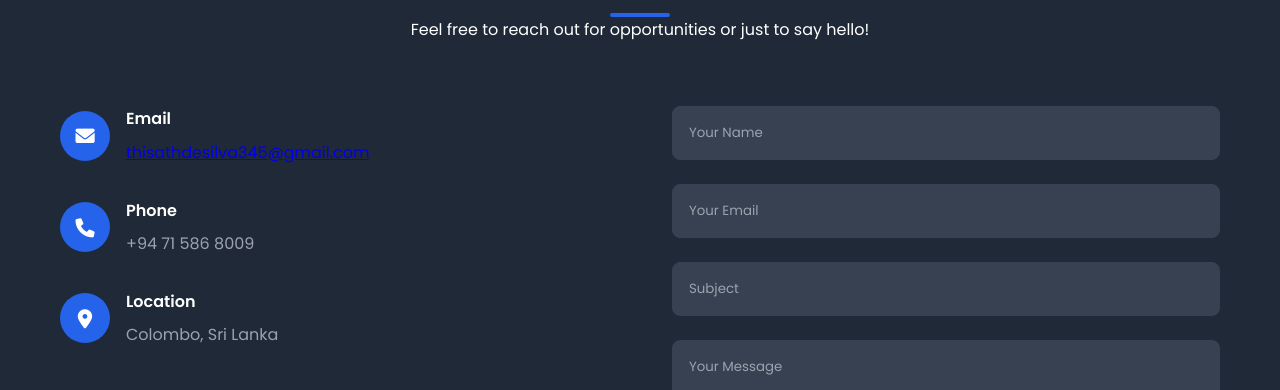
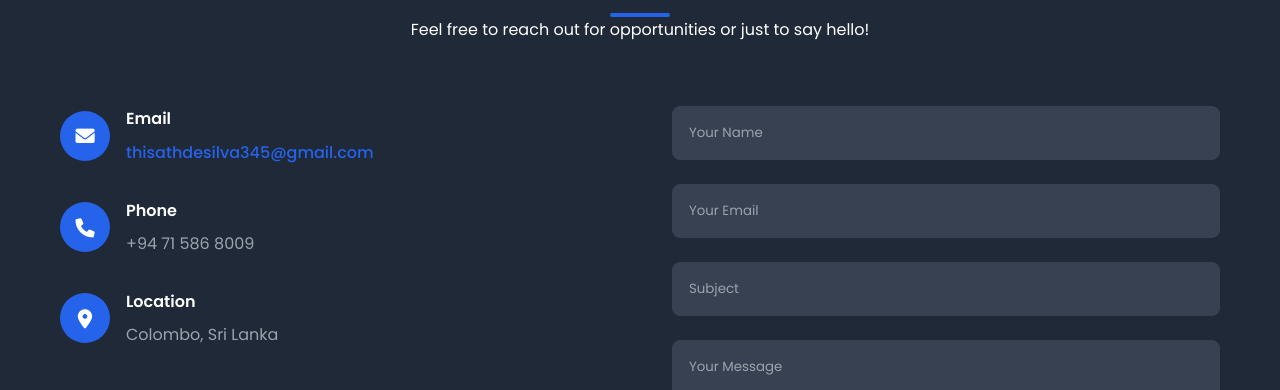
Before and after one commit to Thisath345/Thisath345.github.io, a plain HTML site: page index.html in a window 1280 px wide. Shown: the part 7130-7520 px from the top of the page. Drawn offline with Linux system fonts and the light colour scheme.

Commit message:
Update styles.css

```diff
--- a/styles.css
+++ b/styles.css
@@ -710,6 +710,18 @@ section {
     color: #9ca3af;
 }
 
+.contact-details p a {
+    color: #2563eb;
+    text-decoration: none;
+    font-weight: 500;
+    transition: all 0.3s ease;
+}
+
+.contact-details p a:hover {
+    color: #1d4ed8;
+    text-decoration: underline;
+}
+
 .social-links {
     display: flex;
     gap: 1rem;
```
